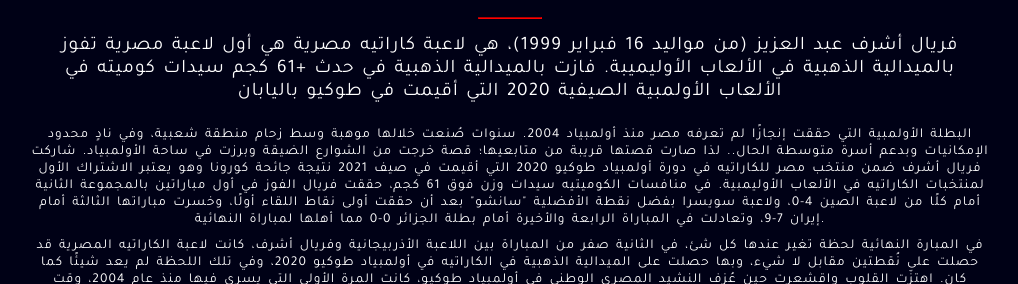
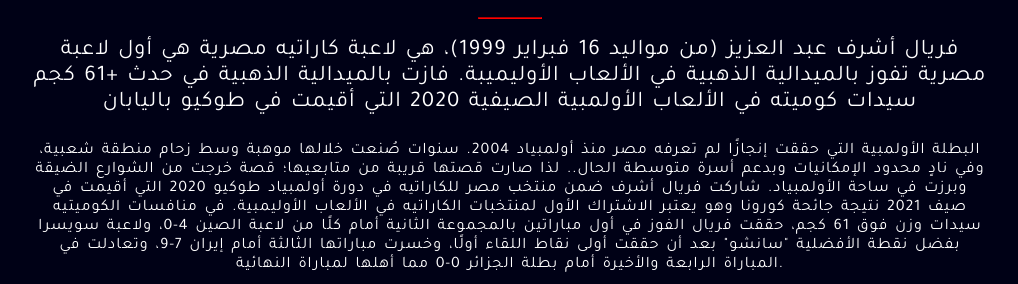
Before and after one commit to m0hamedSamy/Feryal-Abdelaziz, a plain HTML site: page index.html in a window 1280 px wide. Shown: the part 616-900 px from the top of the page, without its empty margins (130-1148 px from the left). Drawn offline with Linux system fonts and the light colour scheme.

Commit message:
Update style.css

```diff
--- a/style.css
+++ b/style.css
@@ -184,7 +184,7 @@ body{
 .first-p {
     font-family: 'Tajawal';
     text-align: center;
-    font-size: 1.2rem;
+    font-size: 1.4rem;
     width: 75%;
     word-spacing: 2px;
     letter-spacing: 1.01px;
@@ -195,7 +195,7 @@ body{
 .second-p {
     font-family: 'Tajawal';
     text-align: center;
-    font-size: 0.85rem;
+    font-size: 1rem;
     width: 75%;
     word-spacing: 2px;
     letter-spacing: 1.01px;
```
